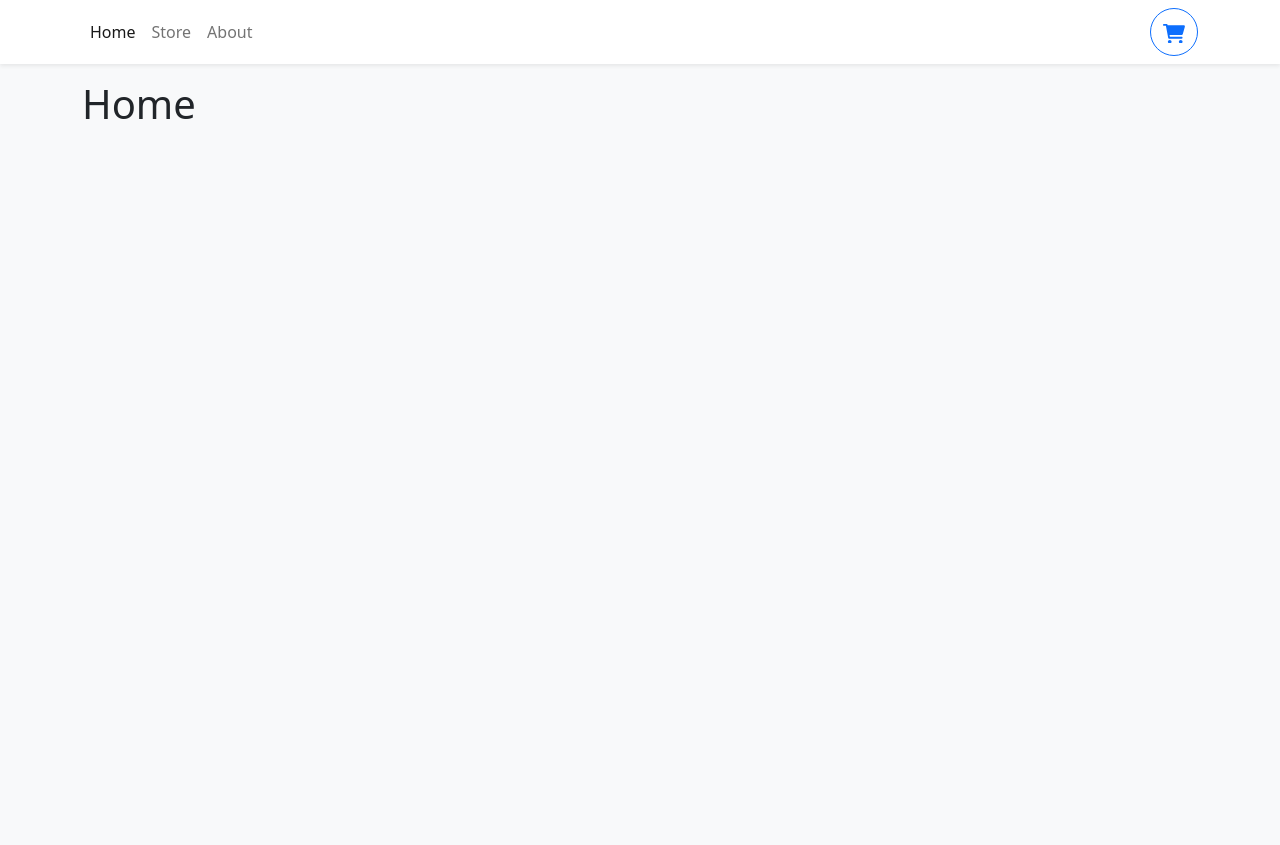
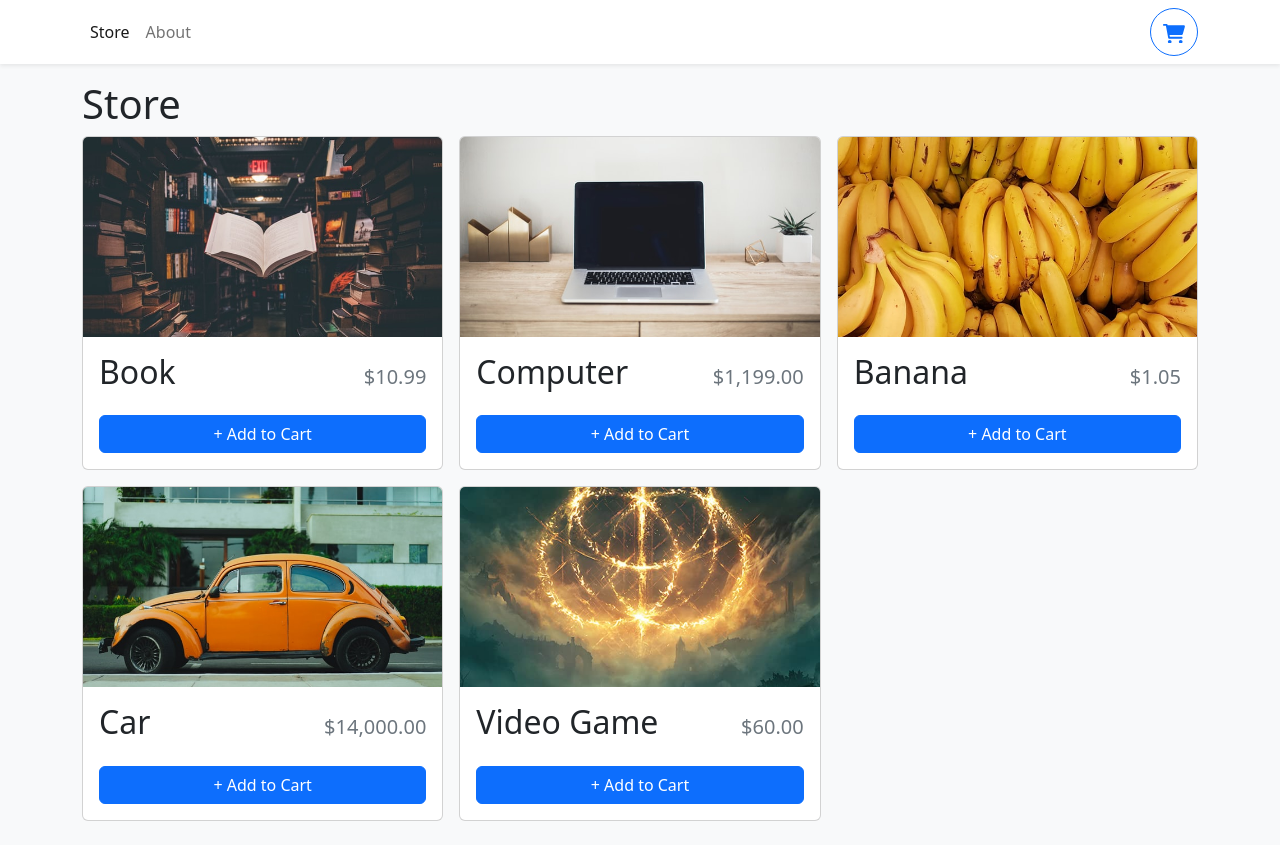
Before and after one commit to cmdcjones/shopping-cart-app, a React (Vite) app: page / in a window 1280 px wide. Before the commit the page ends 800 px from the top, so only its background shows below. Built offline with nearby package versions, Linux system fonts and the light colour scheme.

Commit message:
removed unused Home page; default Store as landing

```diff
--- a/src/App.tsx
+++ b/src/App.tsx
@@ -1,25 +1,22 @@
-import { Routes, Route } from 'react-router-dom'
-import { Container } from 'react-bootstrap'
-import { Home } from './pages/Home'
-import { Store } from './pages/Store'
-import { About } from './pages/About'
-import { Navbar } from './components/Navbar'
-import { ShoppingCartProvider } from './context/ShoppingCartContext'
+import { Routes, Route } from "react-router-dom";
+import { Container } from "react-bootstrap";
+import { Store } from "./pages/Store";
+import { About } from "./pages/About";
+import { Navbar } from "./components/Navbar";
+import { ShoppingCartProvider } from "./context/ShoppingCartContext";
 
 function App() {
-
   return (
     <ShoppingCartProvider>
       <Navbar />
-      <Container className='mb-4'>
+      <Container className="mb-4">
         <Routes>
-          <Route path='/' element={<Home />} />
-          <Route path='/store' element={<Store />} />
-          <Route path='/about' element={<About />} />
+          <Route path="/" element={<Store />} />
+          <Route path="/about" element={<About />} />
         </Routes>
       </Container>
     </ShoppingCartProvider>
   );
 }
 
-export default App
+export default App;
--- a/src/components/Navbar.tsx
+++ b/src/components/Navbar.tsx
@@ -1,13 +1,9 @@
-import { Button, Container, Nav, Navbar as NavbarBS } from 'react-bootstrap'
-import { NavLink } from 'react-router-dom';
-import { useShoppingCart } from '../context/ShoppingCartContext';
+import { Button, Container, Nav, Navbar as NavbarBS } from "react-bootstrap";
+import { NavLink } from "react-router-dom";
+import { useShoppingCart } from "../context/ShoppingCartContext";
 
 export function Navbar() {
-
-  const {
-    openCart,
-    cartQuantity
-  } = useShoppingCart();
+  const { openCart, cartQuantity } = useShoppingCart();
 
   const currentCartQuantity = cartQuantity;
 
@@ -16,9 +12,6 @@ export function Navbar() {
       <Container>
         <Nav className="me-auto">
           <Nav.Link to="/" as={NavLink}>
-           Home
-          </Nav.Link>
-          <Nav.Link to="/store" as={NavLink}>
             Store
           </Nav.Link>
           <Nav.Link to="/about" as={NavLink}>
@@ -29,7 +22,7 @@ export function Navbar() {
           style={{
             width: "3rem",
             height: "3rem",
-            position: "relative"
+            position: "relative",
           }}
           variant="outline-primary"
           className="rounded-circle"
@@ -42,7 +35,7 @@ export function Navbar() {
           >
             <path d="M96 0C107.5 0 117.4 8.19 119.6 19.51L121.1 32H541.8C562.1 32 578.3 52.25 572.6 72.66L518.6 264.7C514.7 278.5 502.1 288 487.8 288H170.7L179.9 336H488C501.3 336 512 346.7 512 360C512 373.3 501.3 384 488 384H159.1C148.5 384 138.6 375.8 136.4 364.5L76.14 48H24C10.75 48 0 37.25 0 24C0 10.75 10.75 0 24 0H96zM128 464C128 437.5 149.5 416 176 416C202.5 416 224 437.5 224 464C224 490.5 202.5 512 176 512C149.5 512 128 490.5 128 464zM512 464C512 490.5 490.5 512 464 512C437.5 512 416 490.5 416 464C416 437.5 437.5 416 464 416C490.5 416 512 437.5 512 464z" />
           </svg>
-          { currentCartQuantity > 0 ?
+          {currentCartQuantity > 0 ? (
             <div
               className="rounded-circle bg-danger d-flex justify-content-center align-items-center"
               style={{
@@ -55,10 +48,9 @@ export function Navbar() {
                 transform: "translate(32%, 32%)",
               }}
             >
-            { currentCartQuantity }
+              {currentCartQuantity}
             </div>
-          : null
-          }
+          ) : null}
         </Button>
       </Container>
     </NavbarBS>
--- a/src/pages/Home.tsx
+++ /dev/null
@@ -1,4 +0,0 @@
-
-export function Home() {
-    return <h1>Home</h1>;
-}
```
Lines whose indentation alone changed are shown as unchanged.
